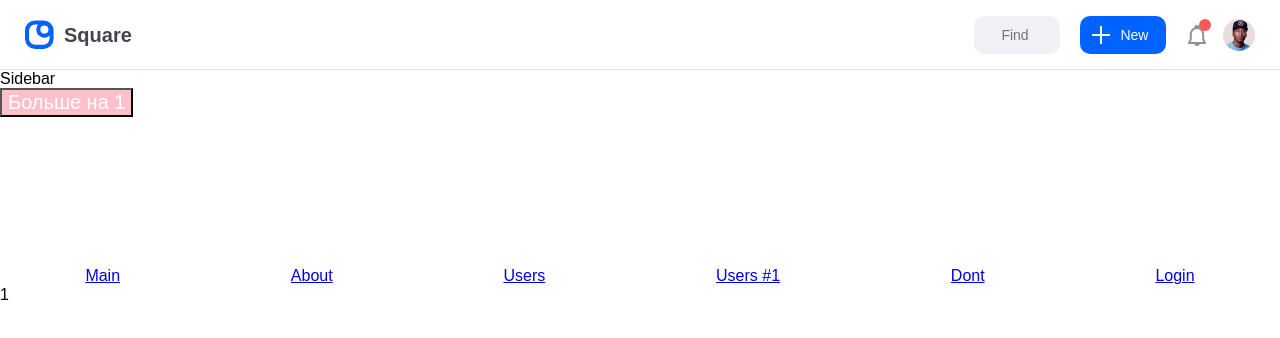
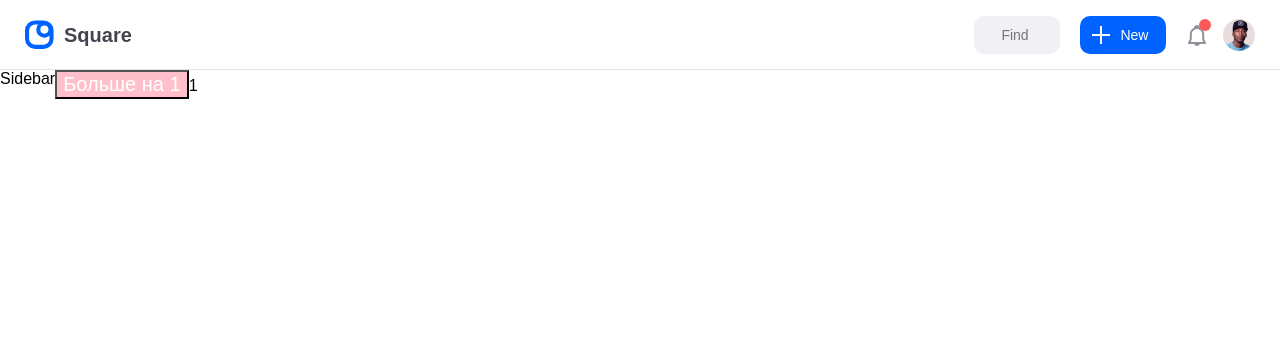
Before and after one commit to heysafronov/square-react-dashboard, a React app: page /#/ in a window 1280 px wide. Shown: the top 338 px of the page. Built offline with nearby package versions, Linux system fonts and the light colour scheme; a web font is replaced by a local one.

Commit message:
Internal task #11

```diff
--- a/src/components/Main/index.tsx
+++ b/src/components/Main/index.tsx
@@ -1,12 +1,14 @@
 import * as React from 'react'
 import { AppState } from 'store'
-import { AddOne } from 'store/counter/actions'
 import { connect } from 'react-redux'
 import styled from 'styled-components'
 import Header from 'components/Common/Header'
 import Sidebar from 'components/Common/Sidebar'
-import Menu from 'components/Menu'
+import { AddOne } from 'store/counter/actions'
 
+const MainWrapper = styled.div`
+  display: flex;
+`
 const Title = styled.button`
   background-color: pink;
   color: white;
@@ -22,10 +24,13 @@ const Main: React.FC<IMainProps> = props => {
   return (
     <>
       <Header />
-      <Sidebar />
-      <Title onClick={props.AddOne}>Больше на 1</Title>
-      <Menu />
-      <span>{props.add}</span>
+      <MainWrapper>
+        <Sidebar />
+        <div>
+          <Title onClick={props.AddOne}>Больше на 1</Title>
+          <span>{props.add}</span>
+        </div>
+      </MainWrapper>
     </>
   )
 }
```
